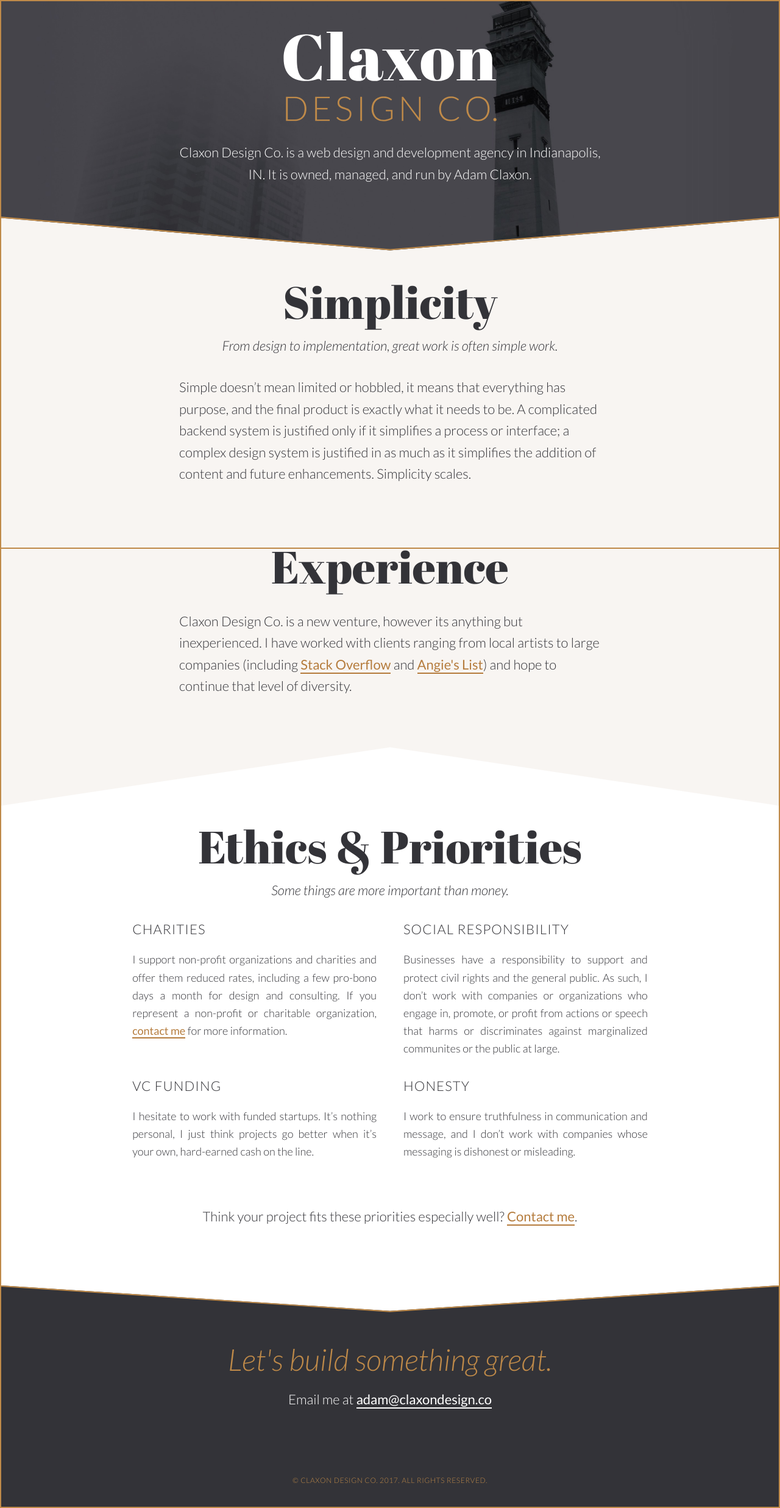
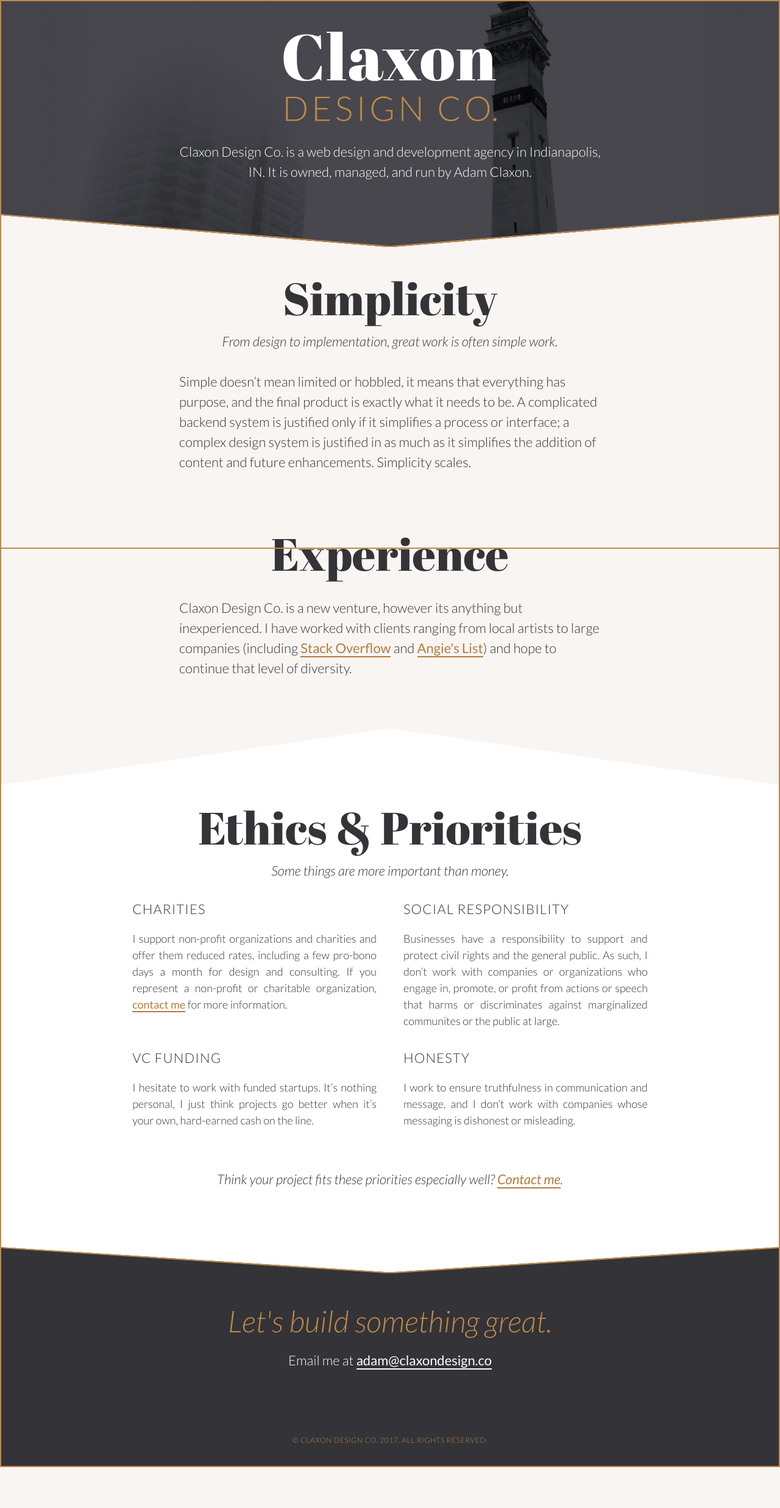
Before and after one commit to claxondesignco/claxondesignco.github.io, a Jekyll site: the page built from index.html, in a window 1280 px wide. Shown: the whole page at 61% size. Built offline with Jekyll 4.4.1, drawn with Linux system fonts in a browser that asks for light colours; after the commit the page ends 2406 px from its top, so only the background shows below that.

Commit message:
Line height and inline CTA style edits.

```diff
--- a/_sass/_mixins.sass
+++ b/_sass/_mixins.sass
@@ -2,7 +2,7 @@ $sans: "Lato", "Helvetica Neue", Helvetica, Arial, sans-serif
 $font-size:          ms(1)
 $font-weight:        300
 $font-weight-retina: 400
-$line-height:        1.618
+$line-height:        1.5
 
 $medium-column-max-width: ms(18)
 $large-three-column-width: ms(20)
--- a/_sass/_page-sections.sass
+++ b/_sass/_page-sections.sass
@@ -89,7 +89,8 @@
   .inline-cta
     text-align: center
     font-size: ms(1)
-    margin-top: ms(4)
+    font-style: italic
+    margin-top: ms(3)
 
 .feature-section
   color: #fff
```
